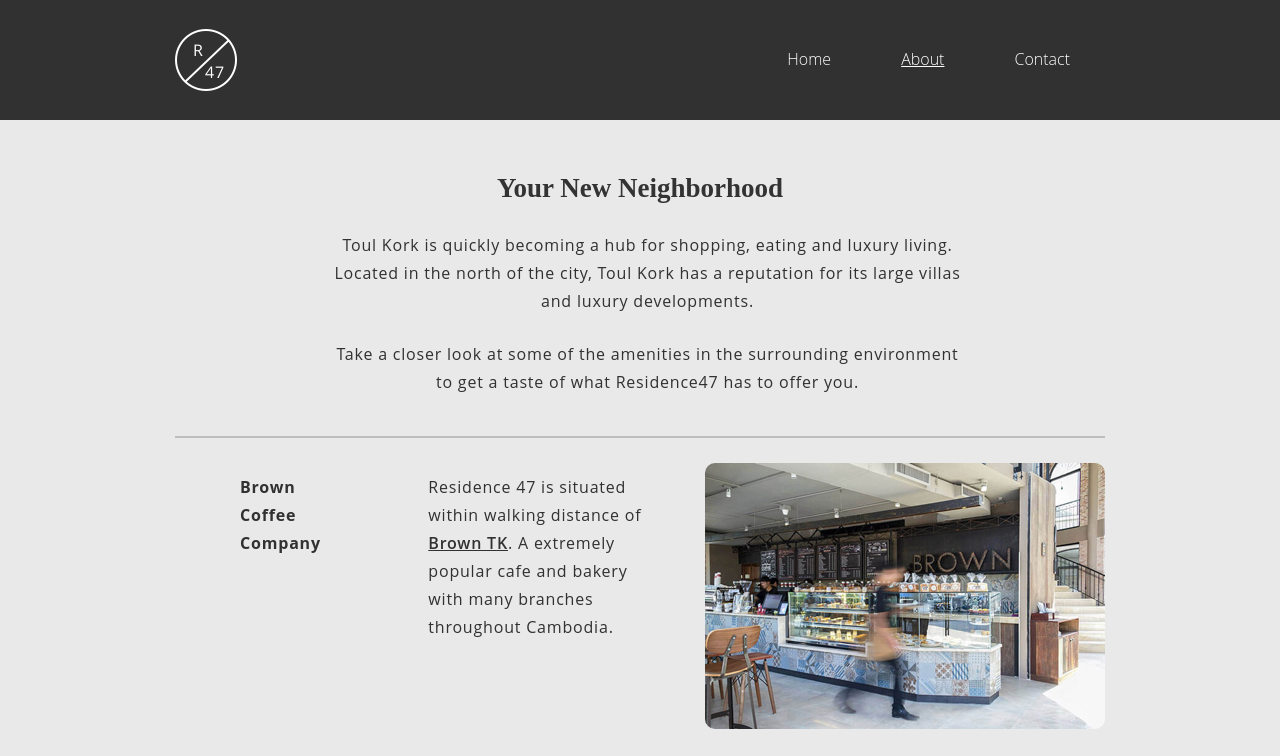
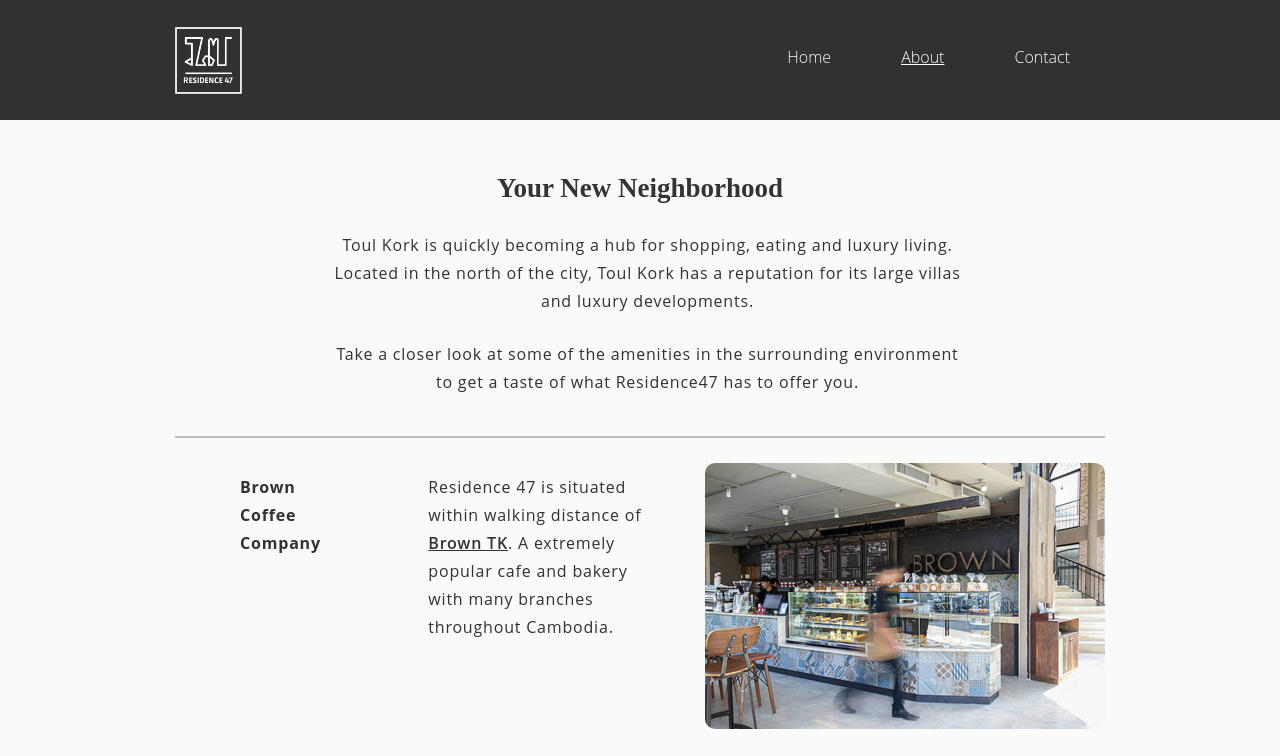
Before and after one commit to kierglover/residence-47, a plain HTML site: page about.html in a window 1280 px wide. Shown: the top 756 px of the page. Drawn offline with nearby package versions, Linux system fonts and the light colour scheme; some packages are replaced by stand-ins of ours; a script that the page names is missing.

Commit message:
updated logo on all pages

```diff
--- a/about.html
+++ b/about.html
@@ -1,6 +1,6 @@
 <!DOCTYPE html>
 <!--  This site was created in Webflow. http://www.webflow.com -->
-<!--  Last Published: Tue Aug 29 2017 15:00:15 GMT+0000 (UTC)  -->
+<!--  Last Published: Tue Aug 29 2017 15:23:57 GMT+0000 (UTC)  -->
 <html data-wf-page="59564d1e32e4b1021655838d" data-wf-site="58ed2c3f693e0b064b23977c">
 <head>
   <meta charset="utf-8">
@@ -20,13 +20,13 @@
   <!-- [if lt IE 9]><script src="https://cdnjs.cloudflare.com/ajax/libs/html5shiv/3.7.3/html5shiv.min.js" type="text/javascript"></script><![endif] -->
   <script type="text/javascript">!function(o,c){var n=c.documentElement,t=" w-mod-";n.className+=t+"js",("ontouchstart"in o||o.DocumentTouch&&c instanceof DocumentTouch)&&(n.className+=t+"touch")}(window,document);
 </script>
-  <link href="images/residence47-favicon.png" rel="shortcut icon" type="image/x-icon">
+  <link href="images/residence-47-cambodia-favicon.png" rel="shortcut icon" type="image/x-icon">
   <link href="https://daks2k3a4ib2z.cloudfront.net/img/webclip.png" rel="apple-touch-icon">
 </head>
 <body>
   <div class="about-hero">
     <div class="navbar w-nav" data-animation="default" data-collapse="medium" data-duration="400">
-      <div class="container w-container"><a class="w-nav-brand" href="#"><img class="image" data-ix="simple-fade" src="images/residence-47-logo.png" width="62"></a>
+      <div class="container w-container"><a class="w-nav-brand" href="#"><img class="image" data-ix="simple-fade" sizes="67px" src="images/residence-47-cambodia-logo-white.png" srcset="images/residence-47-cambodia-logo-white-p-500.png 500w, images/residence-47-cambodia-logo-white.png 534w" width="67"></a>
         <nav class="nav-menu w-nav-menu" role="navigation"><a class="nav-link w-nav-link" href="index.html">Home</a><a class="nav-link-2 w-nav-link" href="about.html">About</a><a class="nav-link-3 w-nav-link" href="contact.html">Contact</a></nav>
         <div class="w-nav-button">
           <div class="w-icon-nav-menu"></div>
@@ -138,7 +138,7 @@
   </div>
   <div class="map w-widget w-widget-map" data-disable-scroll="1" data-widget-latlng="11.5834315,104.8953343"></div>
   <div class="section">
-    <div><img src="images/residence-47-logo.png" width="62"></div>
+    <div><img sizes="(max-width: 479px) 50vw, (max-width: 767px) 9vw, 65px" src="images/residence-47-cambodia-logo-white.png" srcset="images/residence-47-cambodia-logo-white-p-500.png 500w, images/residence-47-cambodia-logo-white.png 534w" width="65"></div>
     <div>
       <p class="inverse left para"><a href="http://kieranglover.com" target="_blank" class="link">Kieran Glover</a> | Bespoke Branding &amp; Design 2017</p>
     </div>
--- a/css/residence-47-cambodia.webflow.css
+++ b/css/residence-47-cambodia.webflow.css
@@ -721,7 +721,7 @@
 
 .about-content {
   padding: 25px 175px 50px;
-  background-color: #e9e9e9;
+  background-color: #fafafa;
 }
 
 .image-4 {
```
Also changed, not shown: contact.html (+4 -4 lines), index.html (+4 -4 lines), images/residence-47-cambodia-favicon.png (added), images/residence-47-logo.png (deleted), images/residence47-favicon.png (deleted), 1 other file.
